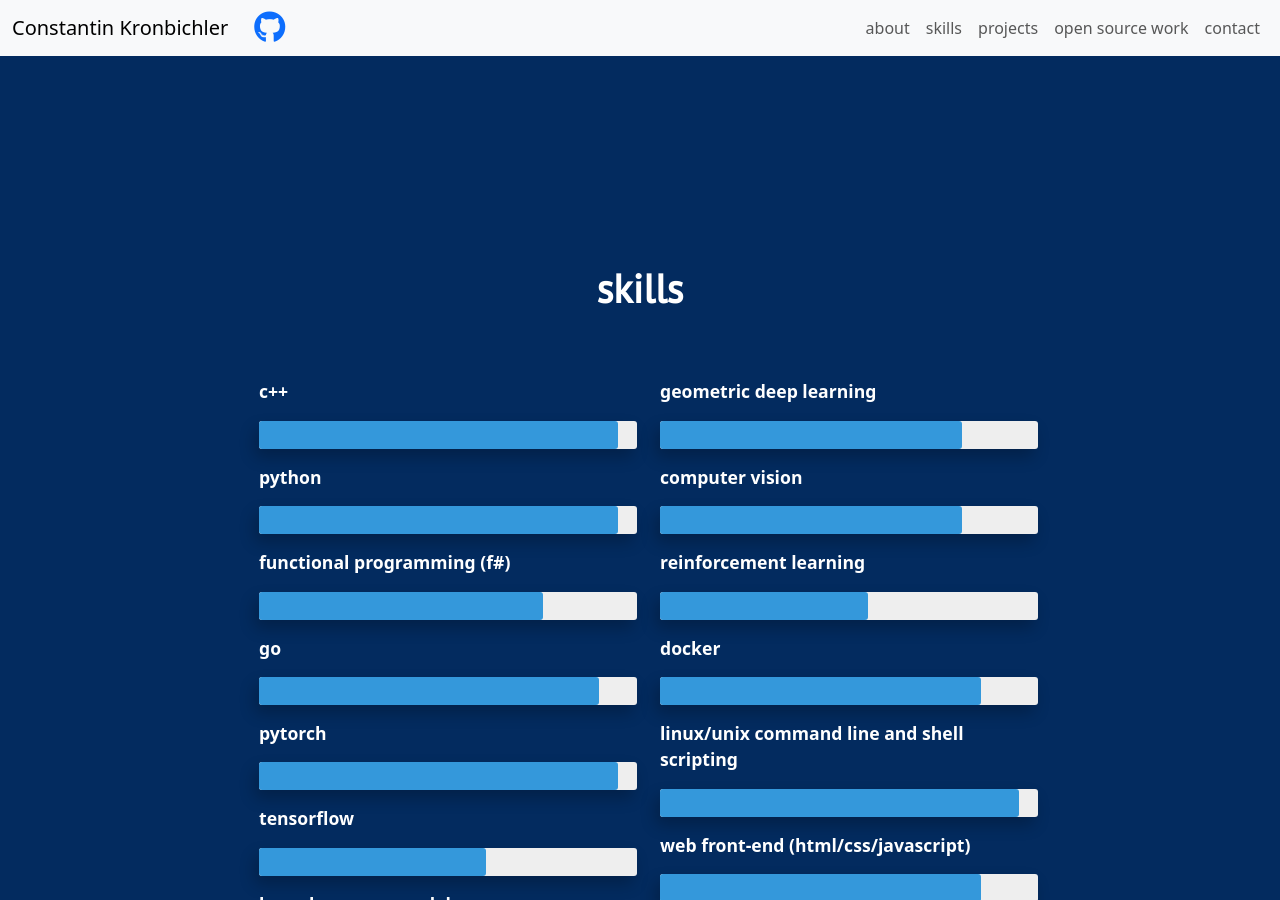
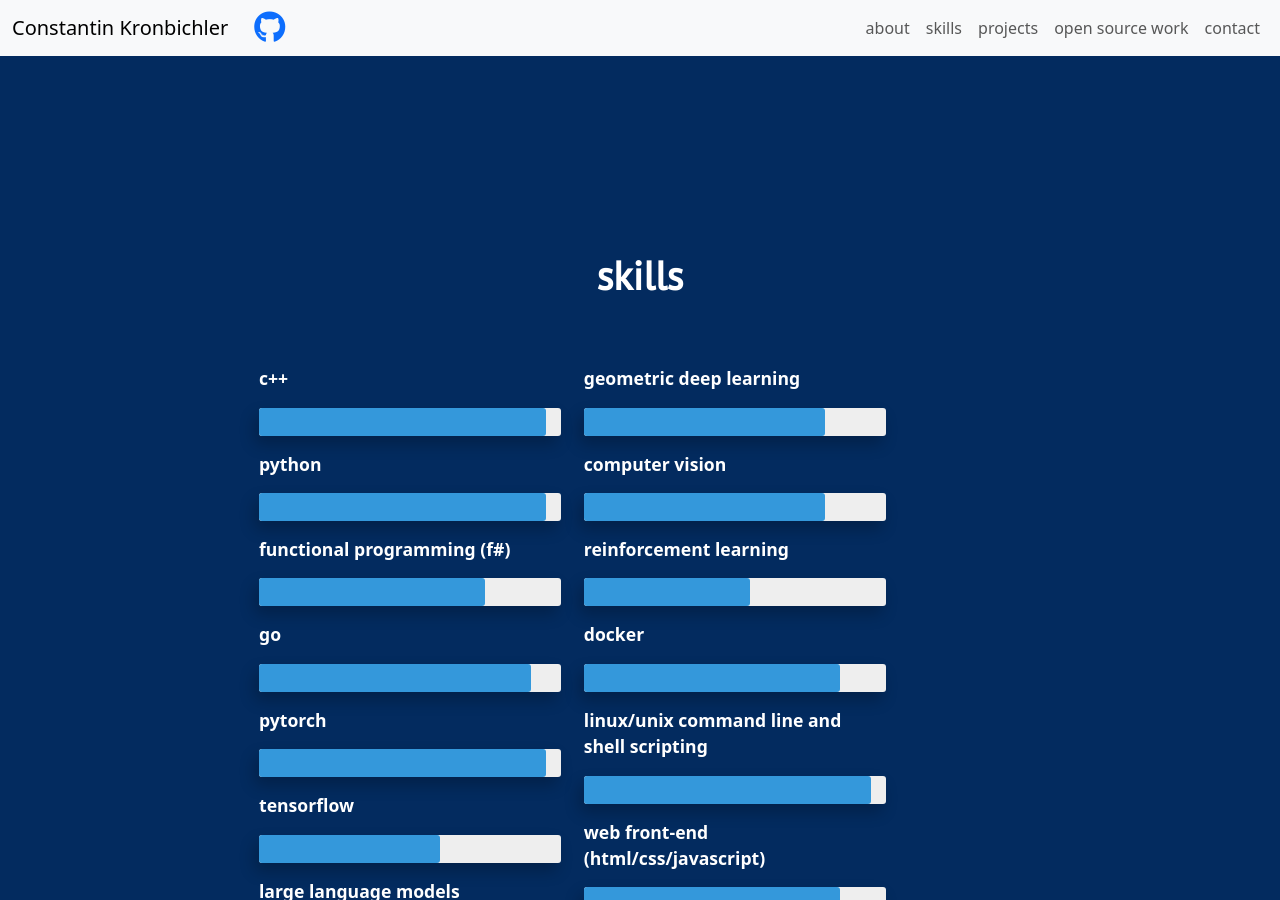
Before and after one commit to ccrownhill/portfolio, a Jekyll site: the page built from index.html, in a window 1280 px wide and 900 px high, scrolled down 1738 px. Built offline with Jekyll 4.4.1, drawn with Linux system fonts in a browser that asks for light colours; nearby versions of some CDN libraries.

Commit message:
fix skills grid

```diff
--- a/assets/css/main.css
+++ b/assets/css/main.css
@@ -150,8 +150,8 @@
 .skills-grid {
   display: -ms-grid;
   display: grid;
-  -ms-grid-columns: 50% 50%;
-      grid-template-columns: 50% 50%;
+  -ms-grid-columns: 40% 40%;
+      grid-template-columns: 40% 40%;
   grid-gap: 20px;
   margin: 3px;
 }
@@ -533,7 +533,7 @@
 
   .skills-grid {
     -ms-grid-columns: auto auto;
-        grid-template-columns: 50% 50%;
+        grid-template-columns: 40% 40%;
     -ms-grid-rows: auto auto;
         grid-template-rows: auto auto;
   }
```
